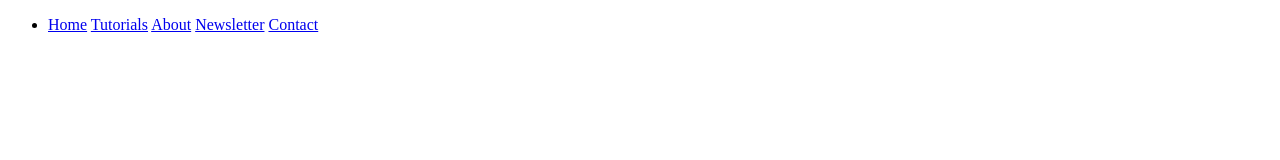
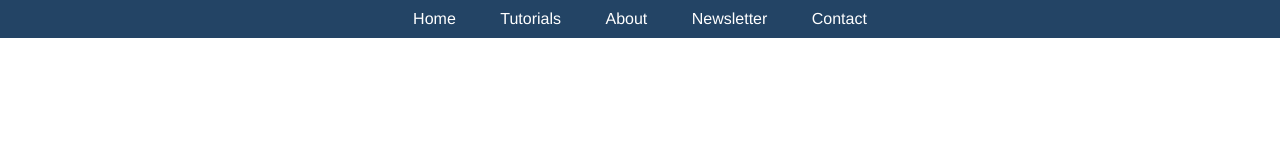
Before and after one commit to JaklinJ/JS-Advanced, a plain HTML site: page HTML & CSS Mini Course/navigationBar.html in a window 1280 px wide. Drawn offline with Linux system fonts and the light colour scheme.

Commit message:
Update navigationBar.html

```diff
--- a/HTML & CSS Mini Course/navigationBar.html
+++ b/HTML & CSS Mini Course/navigationBar.html
@@ -5,7 +5,7 @@
     <meta name="viewport" content="width=device-width, initial-scale=1.0">
     <title>Navigation Bar</title>
 
-    <link rel="stylesheet" href="bar.css">
+    <link rel="stylesheet" href="navigationBar.css">
 </head>
 <body>
     <nav>
```
